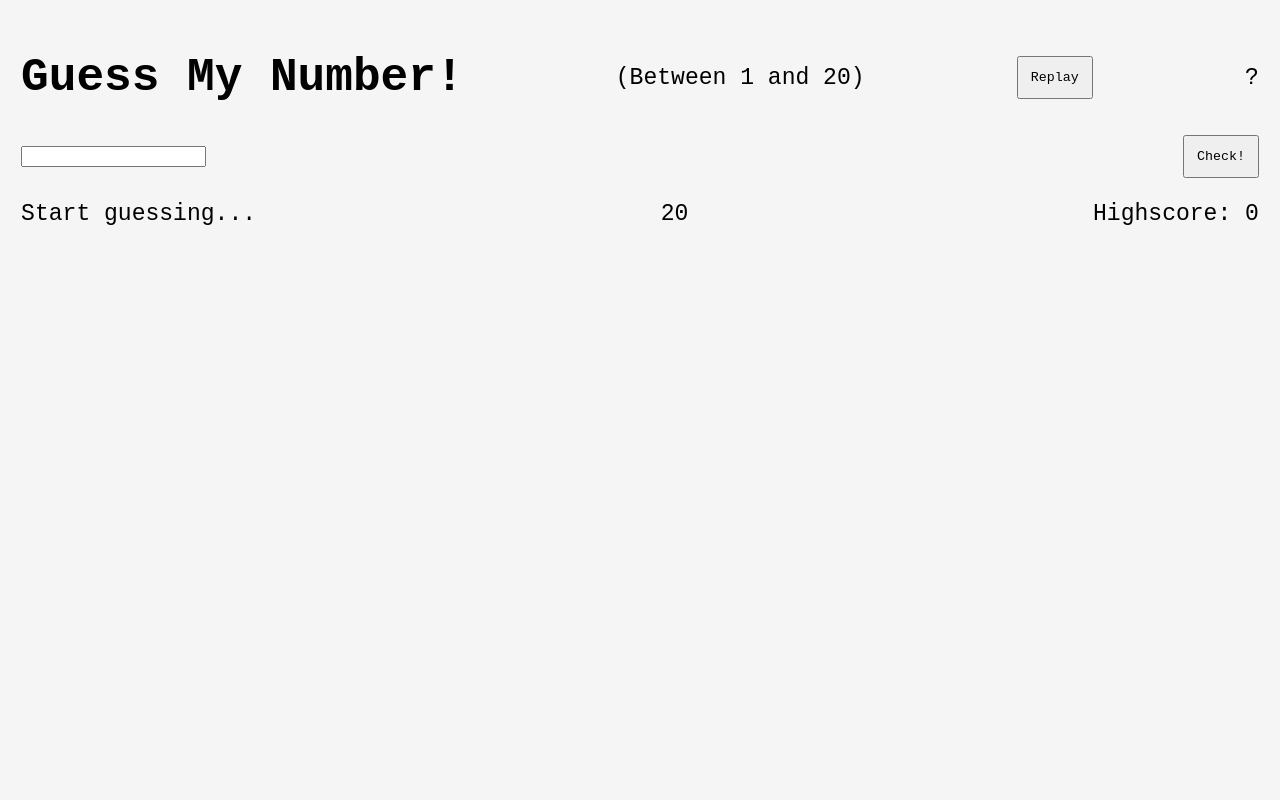
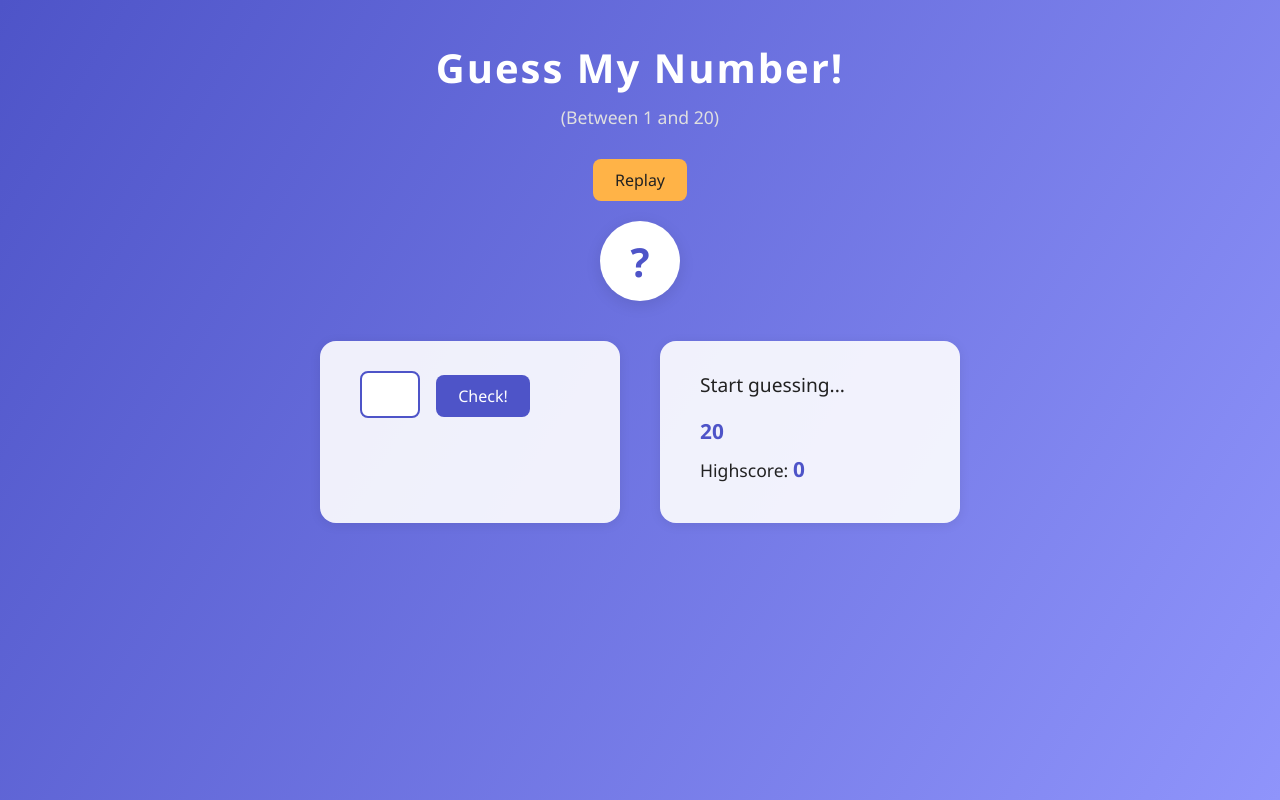
Before and after one commit to Hug0-fav/Guess-number, a plain HTML site: page Guess/index.html in a window 1280 px wide. Drawn offline with Linux system fonts and the light colour scheme.

Commit message:
added styling

```diff
--- a/Guess/style.css
+++ b/Guess/style.css
@@ -1,36 +1,137 @@
-html,
+/* Reset some default styles */
+body,
+h1,
+p,
+input,
+button {
+  margin: 0;
+  padding: 0;
+  box-sizing: border-box;
+  font-family: "Segoe UI", Arial, sans-serif;
+}
+
 body {
-  padding: 0.55rem;
-  margin: 0;
-  height: 100%;
-  width: 100%;
-  box-sizing: border-box;
-  background: whitesmoke;
-  font-family: monospace;
-  font-size: 1.2rem;
+  background: linear-gradient(120deg, #4e54c8, #8f94fb);
+  min-height: 100vh;
+  color: #222;
+  display: flex;
+  flex-direction: column;
+  align-items: center;
 }
 
 header {
-  display: flex;
-  justify-content: space-between;
-  align-items: center;
+  text-align: center;
+  margin-top: 40px;
 }
 
-p.mark {
-  display: inline-block;
-  border: 1px solid black;
-  padding: 12px 19px;
-  position: relative;
-  left: 50%;
+h1 {
+  font-size: 2.5rem;
+  letter-spacing: 2px;
+  color: #fff;
+  margin-bottom: 10px;
+}
+
+.between {
+  color: #e0e0e0;
+  font-size: 1.1rem;
+  margin-bottom: 20px;
+}
+
+.number {
+  background: #fff;
+  color: #4e54c8;
+  font-size: 2.5rem;
+  width: 80px;
+  height: 80px;
+  margin: 20px auto 0;
+  border-radius: 50%;
+  display: flex;
+  align-items: center;
+  justify-content: center;
+  box-shadow: 0 4px 16px rgba(0, 0, 0, 0.1);
+  font-weight: bold;
+}
+
+main {
+  display: flex;
+  justify-content: center;
+  margin-top: 40px;
+  gap: 40px;
+}
+
+.left,
+.right {
+  background: rgba(255, 255, 255, 0.9);
+  padding: 30px 40px;
+  border-radius: 16px;
+  box-shadow: 0 2px 12px rgba(0, 0, 0, 0.08);
+  min-width: 220px;
+}
+
+input.guess {
+  width: 60px;
+  padding: 8px;
+  font-size: 1.2rem;
+  border: 2px solid #4e54c8;
+  border-radius: 8px;
+  margin-right: 12px;
+  text-align: center;
 }
 
 .btn {
-  padding: 12px;
-  font-family: monospace;
+  background: #4e54c8;
+  color: #fff;
+  border: none;
+  padding: 10px 22px;
+  border-radius: 8px;
+  font-size: 1rem;
+  cursor: pointer;
+  transition: background 0.2s;
 }
 
-section {
-  display: flex;
-  justify-content: space-between;
-  align-items: center;
+.btn:hover {
+  background: #222;
 }
+
+.again {
+  margin-top: 10px;
+  background: #ffb347;
+  color: #222;
+}
+
+.again:hover {
+  background: #ff9800;
+  color: #fff;
+}
+
+.message {
+  font-size: 1.2rem;
+  margin-bottom: 18px;
+  min-height: 28px;
+}
+
+.label-score,
+.label-highscore {
+  font-size: 1.1rem;
+  margin-bottom: 10px;
+}
+
+.score,
+.highscore {
+  font-weight: bold;
+  color: #4e54c8;
+  font-size: 1.3rem;
+}
+
+@media (max-width: 700px) {
+  main {
+    flex-direction: column;
+    align-items: center;
+    gap: 20px;
+  }
+  .left,
+  .right {
+    min-width: 160px;
+    padding: 20px 10px;
+  }
+}
```
